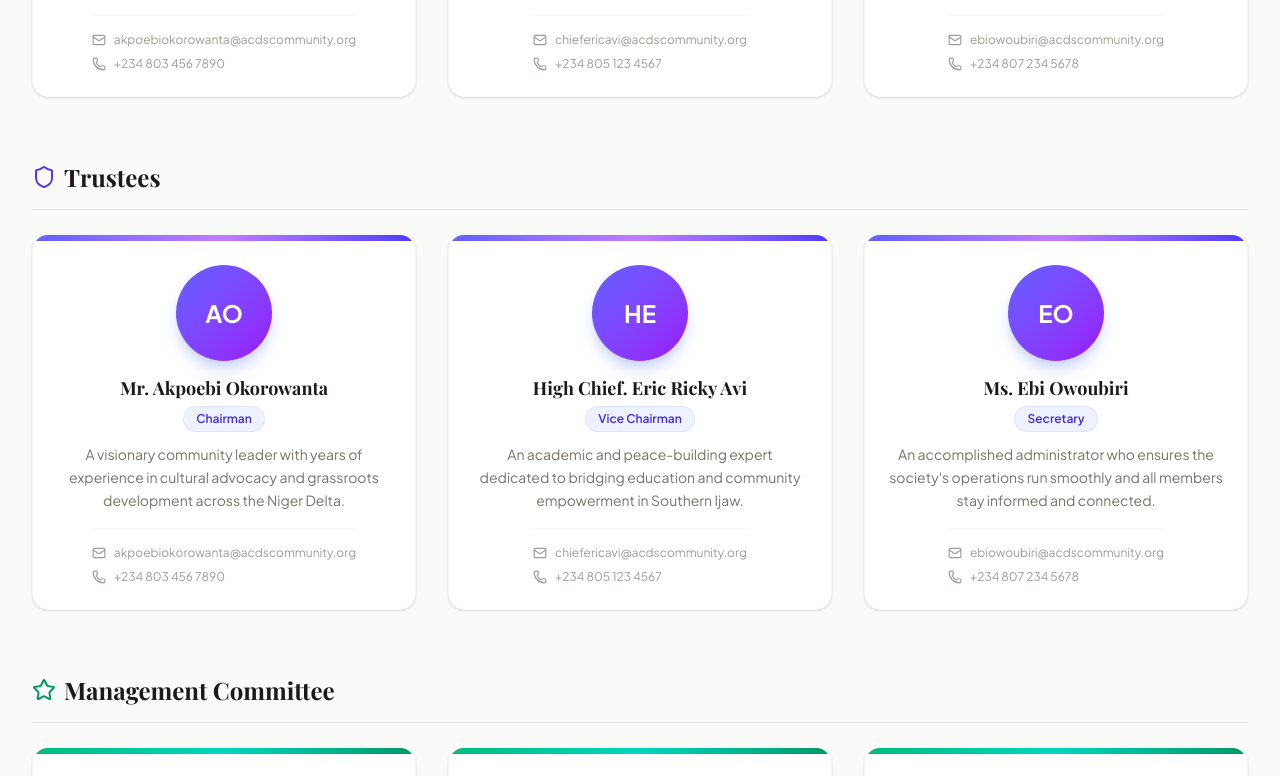
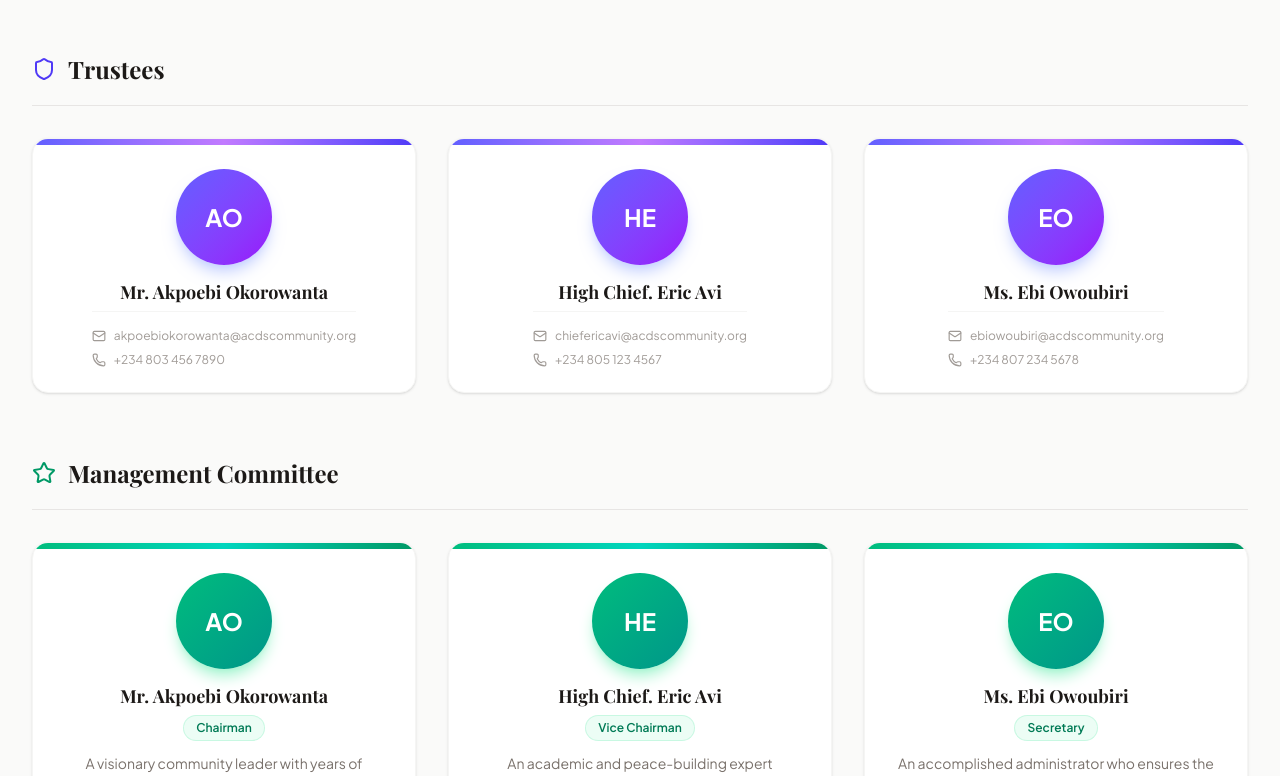
Before and after one commit to thomasakiou/acds-website, a React (Vite) app: page /directory in a window 1280 px wide. Shown: the part 640-1416 px from the top of the page. Built offline with nearby package versions, Linux system fonts and the light colour scheme; a web font is replaced by a local one.

Commit message:
update on memebership page

```diff
--- a/src/data.ts
+++ b/src/data.ts
@@ -8,7 +8,7 @@ export const MOCK_MEMBERS: Member[] = [
     email: 'akpoebiokorowanta@acdscommunity.org', phone: '+234 803 456 7890'
   },
   {
-    id: '2', name: 'High Chief. Eric Ricky Avi', role: 'Vice Chairman', category: 'Founder', joinDate: '2020-03-20',
+    id: '2', name: 'High Chief. Eric Avi', role: 'Vice Chairman', category: 'Trustee', joinDate: '2020-03-20',
     image: '',
     description: 'An academic and peace-building expert dedicated to bridging education and community empowerment in Southern Ijaw.',
     email: 'chiefericavi@acdscommunity.org', phone: '+234 805 123 4567'
@@ -38,76 +38,76 @@ export const MOCK_MEMBERS: Member[] = [
     email: 'andrewokorowanta@acdscommunity.org', phone: '+234 802 456 7890'
   },
   {
-    id: '7', name: 'Mr. Adoewori Fredrick', role: 'Public Relations Coordinator', category: 'Management Committee', joinDate: '2022-08-05',
+    id: '7', name: 'Mr. Adoewori Fredrick', role: 'Public Relations Coordinator', category: 'Executive', joinDate: '2022-08-05',
     image: '',
     description: 'A dynamic public relations coordinator who ensures the society\'s public relations grows and stays connected.',
     email: 'adoeworifredrick@acdscommunity.org', phone: '+234 802 456 7890'
   },
   {
-    id: '8', name: 'Mr. Waibodei Peter Yeri', role: 'Community Research & Documentation Coordinator', category: 'Management Committee', joinDate: '2022-08-05',
+    id: '8', name: 'Mr. Waibodei Peter Yeri', role: 'Community Research & Documentation Coordinator', category: 'Executive', joinDate: '2022-08-05',
     image: '',
     description: 'A dynamic community research & documentation coordinator who ensures the society\'s community research & documentation grows and stays connected.',
     email: 'waibodeipeter@acdscommunity.org', phone: '+234 802 456 7890'
   },
   {
-    id: '9', name: 'Mr. Ebidiepere Jasper Akpama', role: 'ACDS Gallery & Social Media Coordinator', category: 'Management Committee', joinDate: '2022-08-05',
+    id: '9', name: 'Mr. Ebidiepere Jasper Akpama', role: 'ACDS Gallery & Social Media Coordinator', category: 'Executive', joinDate: '2022-08-05',
     image: '',
     description: 'A dynamic ACDS gallery & social media coordinator who ensures the society\'s ACDS gallery & social media grows and stays connected.',
     email: 'ebidieperejasper@acdscommunity.org', phone: '+234 802 456 7890'
   },
   {
-    id: '10', name: 'Mr. Segu Hausa-Ebi Ambaiowei', role: 'Sponsorships Coordinator', category: 'Management Committee', joinDate: '2022-08-05',
+    id: '10', name: 'Mr. Segu Hausa-Ebi Ambaiowei', role: 'Sponsorships Coordinator', category: 'Executive', joinDate: '2022-08-05',
     image: '',
     description: 'A dynamic Sponsorships coordinator who ensures the society\'s Sponsorships grows and stays connected.',
     email: 'seguambaiowei@acdscommunity.org', phone: '+234 802 456 7890'
   },
   {
-    id: '11', name: 'Mrs. Charity Charles Awortu', role: 'Events Coordinator', category: 'Management Committee', joinDate: '2022-08-05',
+    id: '11', name: 'Mrs. Charity Charles Awortu', role: 'Events Coordinator', category: 'Executive', joinDate: '2022-08-05',
     image: '',
     description: 'A dynamic Events coordinator who ensures the society\'s Events grows and stays connected.',
     email: 'charityawortu@acdscommunity.org', phone: '+234 802 456 7890'
   },
   {
-    id: '12', name: 'Mr. Tuperekeyi Sobai', role: 'Social Media Coordinator', category: 'Management Committee', joinDate: '2022-08-05',
+    id: '12', name: 'Mr. Tuperekeyi Sobai', role: 'Social Media Coordinator', category: 'Executive', joinDate: '2022-08-05',
     image: '',
     description: 'A dynamic Social Media coordinator who ensures the society\'s Social Media grows and stays connected.',
     email: 'tuperekeyisobai@acdscommunity.org', phone: '+234 802 456 7890'
   },
   {
-    id: '13', name: 'Mr. Ebitonghabofa Natco', role: 'Full Member', category: 'Full Member', joinDate: '2023-01-12',
+    id: '13', name: 'Mrs. Ebitonghabofa Natco', role: 'Full Member', category: 'Membership', joinDate: '2023-01-12',
     image: '',
-    description: 'An active community volunteer passionate about youth mentorship and environmental sustainability.',
+    description: '',
     email: 'ebitonghabofanatco@acdscommunity.org', phone: '+234 806 567 8901'
   },
   {
-    id: '14', name: 'Mr. Oyeindoubra Nelson Mutu', role: 'Full Member', category: 'Full Member', joinDate: '2023-04-18',
+    id: '14', name: 'Mr. Oyeindoubra Nelson Mutu', role: 'Full Member', category: 'Membership', joinDate: '2023-04-18',
     image: '',
-    description: 'A cultural enthusiast with a deep knowledge of Ijaw traditions and a flair for organizing heritage events.',
+    description: '',
     email: 'oyeindoubranelson@acdscommunity.org', phone: '+234 808 678 9012'
   },
   {
-    id: '15', name: 'Mr. Timiyerimene Ayogoi', role: 'Associate Member', category: 'Associate Member', joinDate: '2023-06-22',
+    id: '15', name: 'Ms. Timiyerimene Ayogoi', role: 'Associate Member', category: 'Membership', joinDate: '2023-06-22',
     image: '',
-    description: 'A skilled educator contributing to literacy programs and academic excellence initiatives within the community.',
+    description: '',
     email: 'timiyerimeneayogo@acdscommunity.org', phone: '+234 701 789 0123'
   },
   {
-    id: '16', name: 'Chief. Eunice Apreala', role: 'Associate Member', category: 'Associate Member', joinDate: '2023-09-30',
+    id: '16', name: 'Chief. Eunice Apreala', role: 'Associate Member', category: 'Membership', joinDate: '2023-09-30',
     image: '',
-    description: 'A healthcare advocate working to improve access to medical services across underserved areas of Bayelsa.',
+    description: '',
     email: 'euniceapreala@acdscommunity.org', phone: '+234 703 890 1234'
   },
   {
-    id: '17', name: 'Mr. Zozonaebi Fredrick', role: 'Associate Member', category: 'Associate Member', joinDate: '2024-01-05',
+    id: '17', name: 'Mrs. Zozonaebi Frederick (Phd)', role: 'Associate Member', category: 'Membership', joinDate: '2024-01-05',
     image: '',
-    description: 'An entrepreneur and tech enthusiast driving digital literacy and innovation among the youth.',
+    description: '',
     email: 'zozonaebifredrick@acdscommunity.org', phone: '+234 705 901 2345'
   },
   {
-    id: '18', name: 'Mr. Pere-Ebi Mark', role: 'Associate Member', category: 'Associate Member', joinDate: '2024-01-05',
+    id: '18', name: 'Ms. Pere-Ebi Mark', role: 'Associate Member', category: 'Membership', joinDate: '2024-01-05',
     image: '',
-    description: 'An entrepreneur and tech enthusiast driving digital literacy and innovation among the youth.',
-    email: 'pere-ebimark@acdscommunity.org', phone: '+234 705 901 2345'
+    description: '',
+    email: 'pereebimark@acdscommunity.org', phone: '+234 705 901 2345'
   },
 ];
 
@@ -222,7 +222,7 @@ export const MOCK_EVENTS: AppEvent[] = [
     id: '3',
     title: 'Amasomo Pọọn Tolumọ Sukulu (History of Amassoma)',
     date: 'Every 3rd Wednessday of the month',
-    location: 'ACDS Tomubọlọu-Efiẹ Whatsapp group',
+    location: 'ACDS Amasomo Pọọn Fie Ogbo Whatsapp group',
     description: 'Our monthly gathering where we learn the history of Ammassoma during our language class.',
     link: 'https://chat.whatsapp.com/EvgrPWRHCusLNxHa6BsQdR',
     linkLabel: 'Join Group'
@@ -231,7 +231,7 @@ export const MOCK_EVENTS: AppEvent[] = [
     id: '4',
     title: 'Tomubọlọu-Efiẹ (Community Town Hall)',
     date: 'Every 3rd Friday of the month by 7pm Nigerian Time',
-    location: 'ACDS Tomubọlọu-Efiẹ Whatsapp group',
+    location: 'ACDS Amasomo Pọọn Fie Ogbo Whatsapp group',
     description: 'Our regular monthly open mic online meeting to discuss issues affecting the Amassoma community.',
     link: 'https://chat.whatsapp.com/EvgrPWRHCusLNxHa6BsQdR',
     linkLabel: 'Join Group'
--- a/src/pages/Directory.tsx
+++ b/src/pages/Directory.tsx
@@ -41,20 +41,20 @@ const CATEGORY_SECTIONS: CategorySection[] = [
     avatarClasses: 'bg-gradient-to-br from-emerald-500 to-teal-600 text-white shadow-lg shadow-emerald-200',
   },
   {
-    category: 'Full Member',
-    label: 'Full Members',
+    category: 'Executive',
+    label: 'Executives',
     icon: <UserCheck className="w-6 h-6 text-sky-600" />,
     accentColor: 'bg-gradient-to-r from-sky-500 via-blue-400 to-sky-600',
     badgeClasses: 'bg-sky-50 text-sky-700 ring-1 ring-sky-200/60',
     avatarClasses: 'bg-gradient-to-br from-sky-500 to-blue-600 text-white shadow-lg shadow-sky-200',
   },
   {
-    category: 'Associate Member',
-    label: 'Associate Members',
-    icon: <Users className="w-6 h-6 text-stone-400" />,
-    accentColor: 'bg-gradient-to-r from-stone-300 via-stone-200 to-stone-300',
-    badgeClasses: 'bg-stone-100 text-stone-500 ring-1 ring-stone-200/60',
-    avatarClasses: 'bg-gradient-to-br from-stone-200 to-stone-300 text-stone-600',
+    category: 'Membership',
+    label: 'Membership',
+    icon: <Users className="w-8 h-8 text-violet-500" />,
+    accentColor: 'bg-gradient-to-r from-violet-500 via-fuchsia-400 to-violet-600',
+    badgeClasses: 'bg-violet-50 text-violet-700 ring-1 ring-violet-200/60',
+    avatarClasses: 'bg-gradient-to-br from-violet-500 to-fuchsia-600 text-white shadow-lg shadow-violet-200',
   },
 ];
 
@@ -67,10 +67,15 @@ export function Directory() {
     (m.description || '').toLowerCase().includes(search.toLowerCase())
   );
 
-  // Trustees are the same people as Founders
   const getMembersForCategory = (category: MemberCategory): Member[] => {
     if (category === 'Trustee') {
-      return filteredMembers.filter(m => m.category === 'Founder');
+      return filteredMembers.filter(m => m.category === 'Founder' || m.category === 'Trustee');
+    }
+    if (category === 'Management Committee') {
+      return filteredMembers.filter(m => m.category === 'Management Committee' || ['1', '2', '3'].includes(m.id));
+    }
+    if (category === 'Membership') {
+      return filteredMembers;
     }
     return filteredMembers.filter(m => m.category === category);
   };
@@ -86,7 +91,7 @@ export function Directory() {
               Members Directory
             </h1>
             <p className="text-lg text-stone-600 max-w-2xl">
-              Meet the founders, trustees, management committee, and members driving the vision of the Amassoma Cultural and Development Society.
+              Meet the founders, trustees, management committee, and members driving the vision of the Society.
             </p>
           </div>
 
@@ -105,21 +110,40 @@ export function Directory() {
         {CATEGORY_SECTIONS.map((section) => {
           const members = getMembersForCategory(section.category);
           if (members.length === 0) return null;
+
+          const isMembership = section.category === 'Membership';
+
           return (
-            <div key={section.category} className="mb-16">
-              <h2 className="text-2xl font-bold text-stone-900 mb-6 flex items-center gap-2 border-b border-stone-200 pb-4">
+            <div
+              key={section.category}
+              className={`mb-16 ${isMembership
+                  ? 'mt-24 bg-gradient-to-b from-white to-violet-50/50 p-6 sm:p-12 rounded-[2.5rem] shadow-[0_8px_30px_rgb(0,0,0,0.04)] ring-1 ring-violet-100/80'
+                  : ''
+                }`}
+            >
+              <h2 className={`font-bold mb-8 flex items-center gap-3 border-b pb-5 ${isMembership
+                  ? 'text-3xl text-violet-950 border-violet-100'
+                  : 'text-2xl text-stone-900 border-stone-200'
+                }`}>
                 {section.icon}
                 {section.label}
+                {isMembership && (
+                  <span className="ml-auto text-sm font-semibold px-4 py-1.5 bg-violet-100/80 text-violet-700 rounded-full">
+                    {members.length} Members
+                  </span>
+                )}
               </h2>
               <div className="grid grid-cols-1 sm:grid-cols-2 lg:grid-cols-3 gap-8">
                 {members.map((member, idx) => (
                   <MemberCard
-                    key={member.id}
+                    key={`${section.category}-${member.id}`} // using compound key for safety
                     member={member}
                     delay={idx * 0.08}
                     accentColor={section.accentColor}
                     badgeClasses={section.badgeClasses}
                     avatarClasses={section.avatarClasses}
+                    hideTitleAndDescription={section.category === 'Founder' || section.category === 'Trustee'}
+                    isMembershipSection={section.category === 'Membership'}
                   />
                 ))}
               </div>
@@ -144,12 +168,16 @@ function MemberCard({
   accentColor,
   badgeClasses,
   avatarClasses,
+  hideTitleAndDescription,
+  isMembershipSection,
 }: {
   member: Member;
   delay: number;
   accentColor: string;
   badgeClasses: string;
   avatarClasses: string;
+  hideTitleAndDescription?: boolean;
+  isMembershipSection?: boolean;
   key?: React.Key;
 }) {
   const TITLES = ['mr', 'mrs', 'ms', 'dr', 'chief', 'prof', 'engr', 'hon', 'rev', 'pastor', 'barr', 'sir', 'dame', 'lady', 'alhaji', 'alhaja'];
@@ -159,6 +187,17 @@ function MemberCard({
     .map(n => n.charAt(0).toUpperCase())
     .slice(0, 2)
     .join('');
+
+  let displayRole = member.role;
+  let displayDescription = member.description;
+
+  if (hideTitleAndDescription) {
+    displayRole = '';
+    displayDescription = '';
+  } else if (isMembershipSection && member.category !== 'Membership') {
+    displayRole = 'Full Member';
+    displayDescription = '';
+  }
 
   return (
     <motion.div
@@ -198,16 +237,18 @@ function MemberCard({
         <h3 className="text-lg font-bold text-stone-900 leading-tight mb-2">
           {member.name}
         </h3>
-        <span
-          className={`inline-block text-xs font-semibold px-3 py-1 rounded-full mb-3 ${badgeClasses}`}
-        >
-          {member.role}
-        </span>
+        {displayRole && (
+          <span
+            className={`inline-block text-xs font-semibold px-3 py-1 rounded-full mb-3 ${badgeClasses}`}
+          >
+            {displayRole}
+          </span>
+        )}
 
         {/* Description */}
-        {member.description && (
+        {displayDescription && (
           <p className="text-sm text-stone-500 leading-relaxed mb-4 line-clamp-3">
-            {member.description}
+            {displayDescription}
           </p>
         )}
 
--- a/src/types.ts
+++ b/src/types.ts
@@ -2,7 +2,7 @@ export interface Member {
   id: string;
   name: string;
   role: string;
-  category: 'Founder' | 'Trustee' | 'Management Committee' | 'Full Member' | 'Associate Member';
+  category: 'Founder' | 'Trustee' | 'Management Committee' | 'Executive' | 'Membership';
   image?: string;
   joinDate: string;
   description?: string;
```
